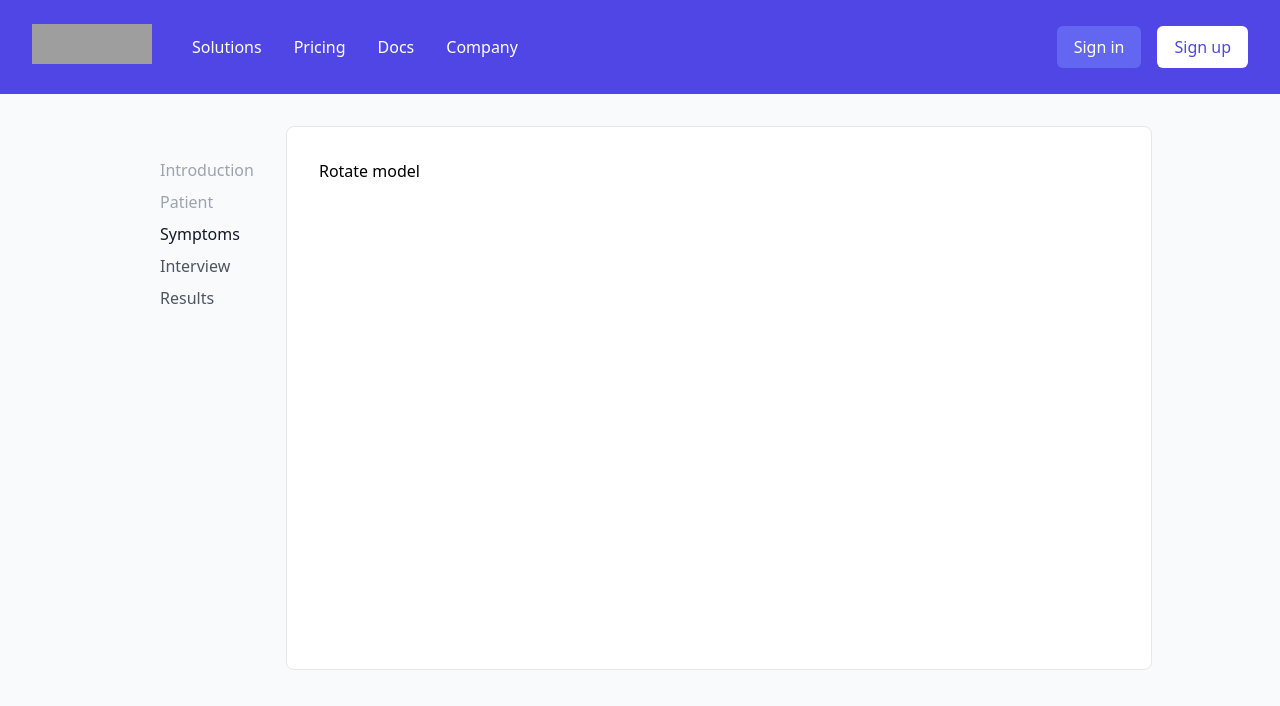
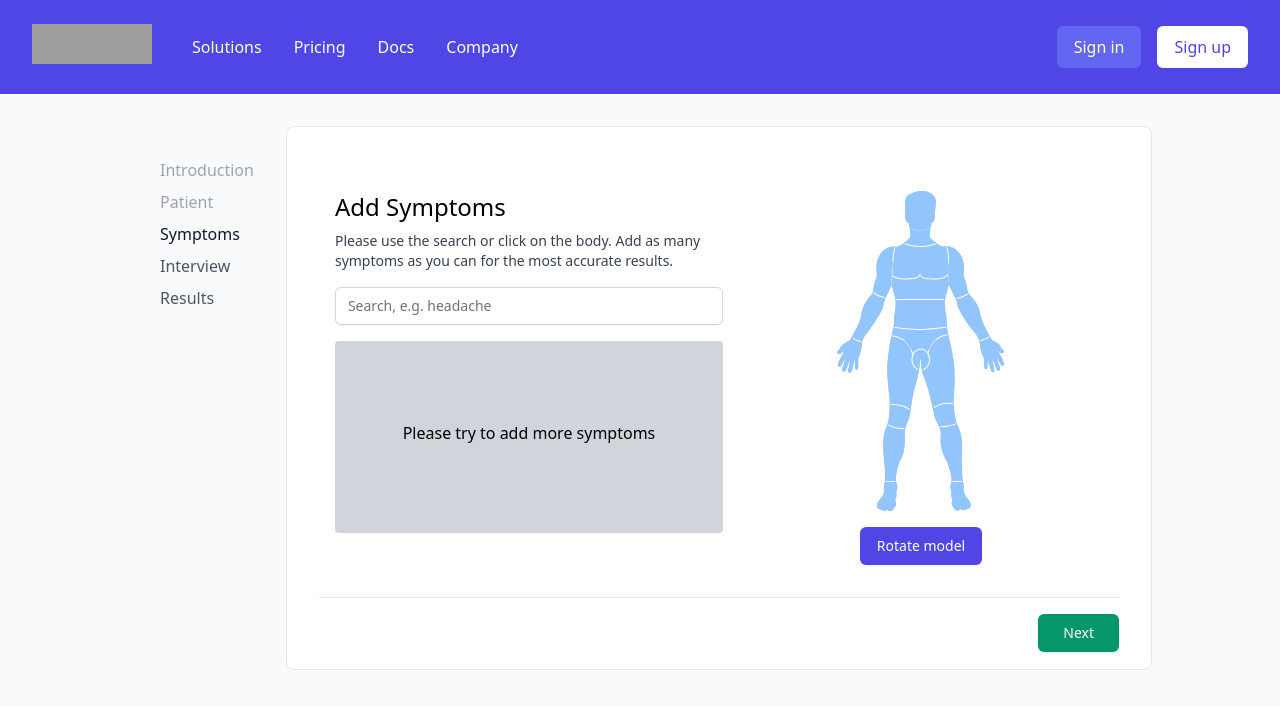
Before and after one commit to Bahodir8586/medical-street, a Next.js app: page / in a window 1280 px wide. Shown: the top 706 px of the page. Built offline with nearby package versions, Linux system fonts and the light colour scheme; grey boxes are pictures that could not be loaded.

Commit message:
symptoms page ready without data

```diff
--- a/components/Home/Symptoms.jsx
+++ b/components/Home/Symptoms.jsx
@@ -16,11 +16,50 @@ export default function Symptoms({ sex }) {
   };
   return (
     <>
-      {sex === 'female' && showFront && <BodyFrontFemale onClick={(val) => chooseBodyPart(val)} />}
-      {sex === 'female' && !showFront && <BodyBackFemale onClick={(val) => chooseBodyPart(val)} />}
-      {sex === 'male' && showFront && <BodyFrontMale onClick={(val) => chooseBodyPart(val)} />}
-      {sex === 'male' && showFront && <BodyBackMale onClick={(val) => chooseBodyPart(val)} />}
-      <button onClick={() => setShowFront(!showFront)}>Rotate model</button>
+      <div className="flex py-8">
+        <div className="w-full pl-4">
+          {/* TODO: Title input and badges of symptoms */}
+          <h3 className="font-medium text-2xl mb-2">Add Symptoms</h3>
+          <p className="text-gray-700 text-sm">
+            Please use the search or click on the body. Add as many symptoms as you can for the most
+            accurate results.
+          </p>
+          <div className="mt-4">
+            <input
+              type="text"
+              name="text"
+              className="shadow-sm focus:ring-indigo-500 focus:border-indigo-500 block w-full sm:text-sm border-gray-300 rounded-md"
+              placeholder="Search, e.g. headache"
+            />
+          </div>
+          <div className="mt-4 h-48 w-full bg-gray-300 rounded">
+            <p className="mx-auto py-20 text-center">Please try to add more symptoms</p>
+          </div>
+        </div>
+        <div className="w-full flex flex-col justify-center items-center">
+          {sex === 'female' && showFront && (
+            <BodyFrontFemale onClick={(val) => chooseBodyPart(val)} />
+          )}
+          {sex === 'female' && !showFront && (
+            <BodyBackFemale onClick={(val) => chooseBodyPart(val)} />
+          )}
+          {sex === 'male' && showFront && <BodyFrontMale onClick={(val) => chooseBodyPart(val)} />}
+          {sex === 'male' && !showFront && <BodyBackMale onClick={(val) => chooseBodyPart(val)} />}
+          <div className="mt-4">
+            <button
+              className="inline-flex items-center px-4 py-2 border border-transparent text-sm font-medium rounded-md shadow-sm text-white bg-indigo-600 hover:bg-indigo-700 focus:outline-none focus:ring-2 focus:ring-offset-2 focus:ring-indigo-500"
+              onClick={() => setShowFront(!showFront)}
+            >
+              Rotate model
+            </button>
+          </div>
+        </div>
+      </div>
+      <div className="border-t flex justify-end items-center py-4">
+        <button className="inline-flex items-center px-6 py-2 border border-transparent text-sm font-medium rounded-md shadow-sm text-white bg-green-600 hover:bg-green-700 focus:outline-none focus:ring-2 focus:ring-offset-2 focus:ring-green-500">
+          Next
+        </button>
+      </div>
     </>
   );
 }
--- a/pages/index.jsx
+++ b/pages/index.jsx
@@ -19,7 +19,7 @@ export default function Home() {
           <Introduction />
           <TermsOfService />
           <Patient />
-          <Symptoms />
+          <Symptoms sex={'male'} />
           <Interview />
           <Results />
         </Layout>
--- a/tailwind.config.js
+++ b/tailwind.config.js
@@ -3,6 +3,38 @@ module.exports = {
   darkMode: false, // or 'media' or 'class'
   theme: {
     height: {
+      0.5: '0.125rem',
+      1: '0.25rem',
+      1.5: '0.375rem',
+      2: '0.5rem',
+      2.5: '0.625rem',
+      3: '0.75rem',
+      3.5: '0.875rem',
+      4: '1rem',
+      5: '1.25rem',
+      6: '1.5rem',
+      7: '1.75rem',
+      8: '2rem',
+      9: '2.25rem',
+      10: '2.5rem',
+      11: '2.75rem',
+      12: '3rem',
+      13: '3.25rem',
+      14: '3.5rem',
+      15: '3.75rem',
+      16: '4rem',
+      17: '4.25rem',
+      18: '4.5rem',
+      19: '4.75rem',
+      20: '5rem',
+      24: '6rem',
+      28: '7rem',
+      32: '8rem',
+      36: '9rem',
+      40: '10rem',
+      44: '11rem',
+      48: '12rem',
+      56: '14rem',
       sm: '3rem',
       md: '6rem',
       lg: '12rem',
@@ -17,5 +49,5 @@ module.exports = {
   variants: {
     extend: {},
   },
-  plugins: [],
+  plugins: [require('@tailwindcss/forms')],
 };
```
